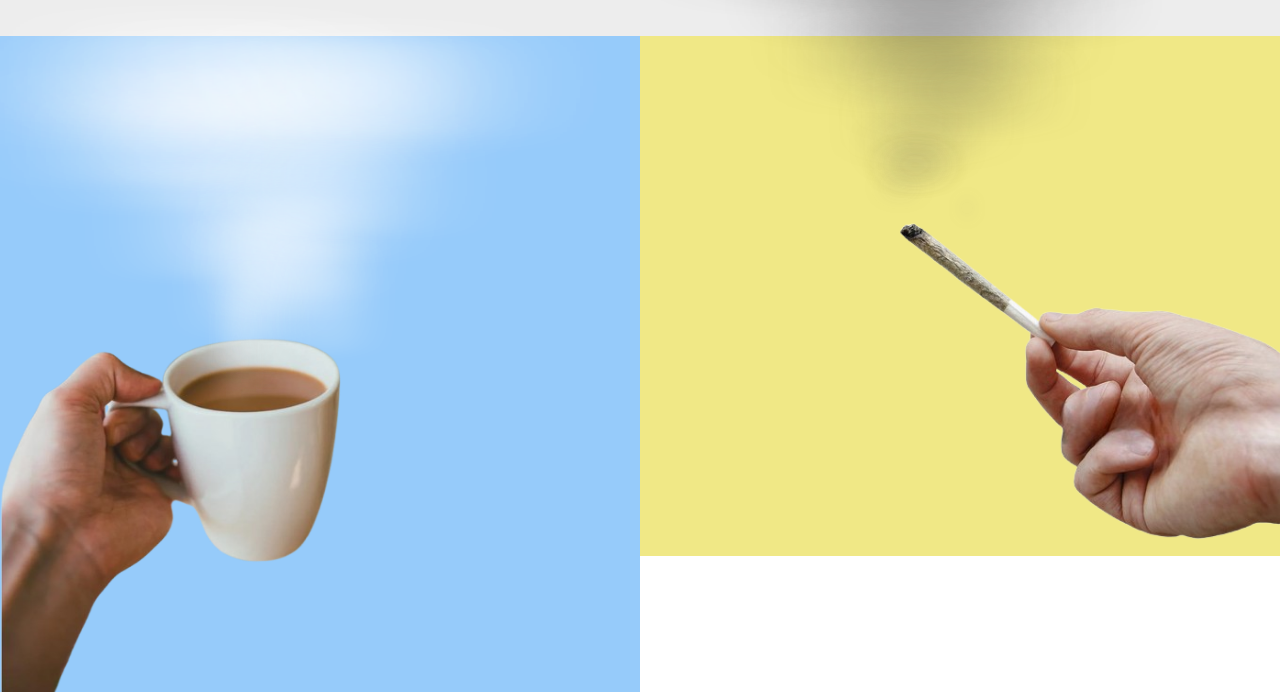
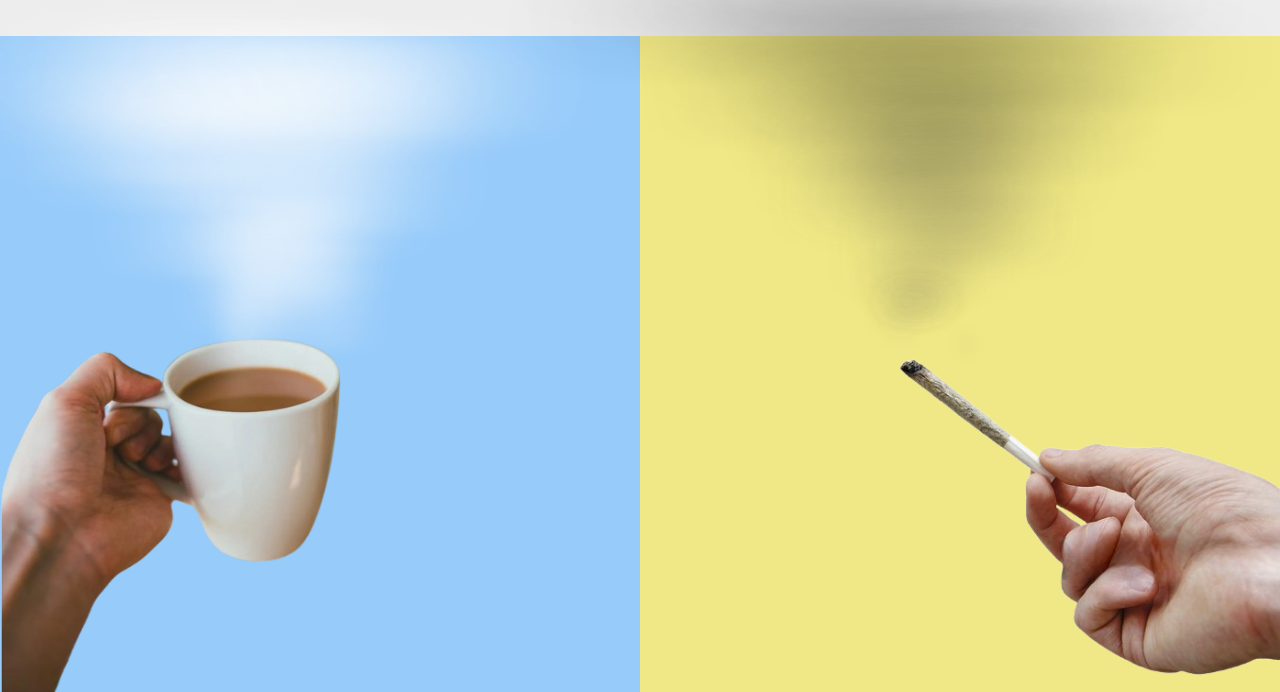
Before and after one commit to rk2hp/Want_A_Smoke, a plain HTML site: page index.html in a window 1280 px wide. Shown: the part 114-806 px from the top of the page. Drawn offline with Linux system fonts and the light colour scheme.

Commit message:
chaii added

```diff
--- a/css/sutta.css
+++ b/css/sutta.css
@@ -2,7 +2,7 @@
     /* border: 2px solid black; */
     flex: 50%;
     display: flex;
-    height: fit-content;
+
     align-items: flex-end;
     justify-content: flex-end;
     /* transform: rotateY(180deg);
```
